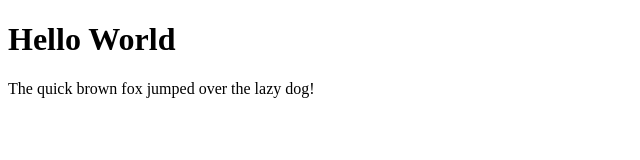
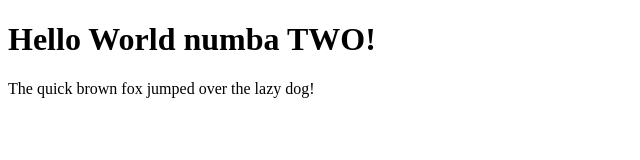
Before and after one commit to RuizRobert/HelloWorld, a plain HTML site: page index.html in a window 1280 px wide. Shown: the whole page, without its empty margins (0-640 px from the left). Drawn offline with Linux system fonts and the light colour scheme.

Commit message:
worldtwo

```diff
--- a/index.html
+++ b/index.html
@@ -4,7 +4,7 @@
 	<title>Robert Ruiz</title>
 </head>
 <body>
- <h1> Hello World</h1>
+ <h1>Hello World numba TWO!</h1>
  <p>The quick brown fox jumped over the lazy dog!</p>
 </body>
 </html>
```
